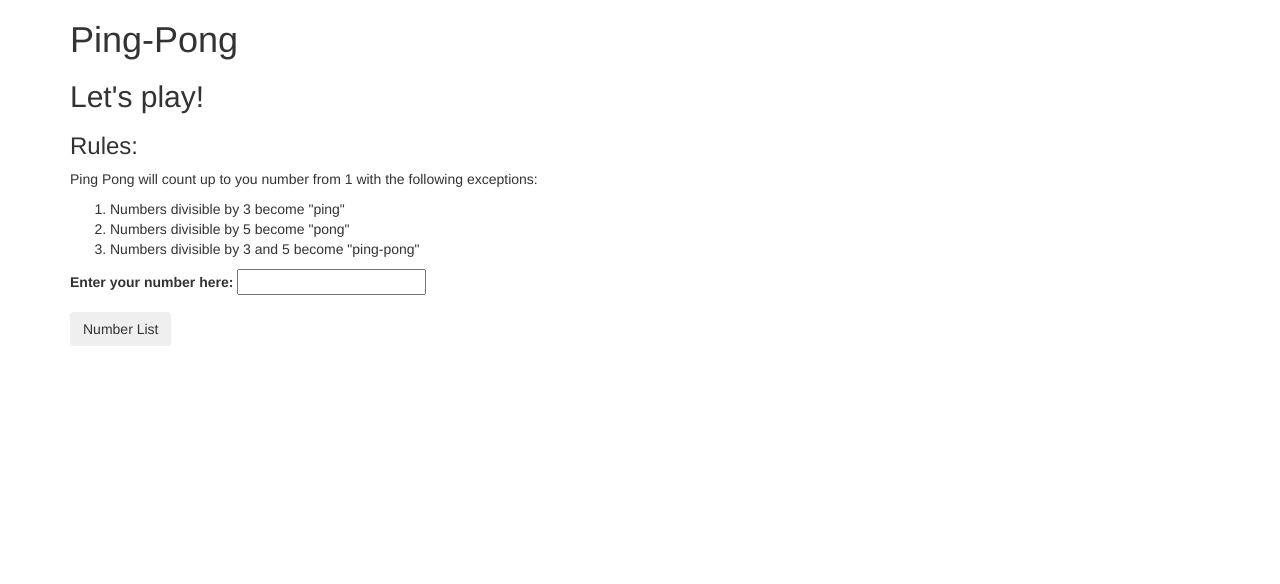
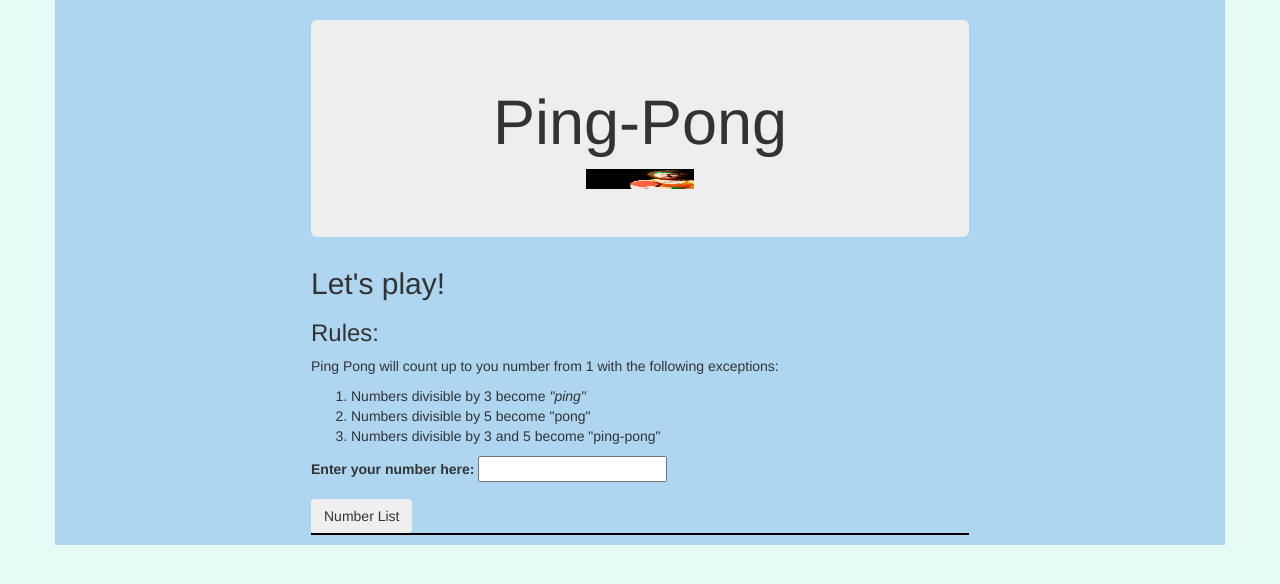
Before and after one commit to Epicodus-MT/ping-pong, a plain HTML site: page index.html in a window 1280 px wide. Drawn offline with Linux system fonts and the light colour scheme.

Commit message:
adjust padding around container

```diff
--- a/css/styles.css
+++ b/css/styles.css
@@ -0,0 +1,28 @@
+body {
+  background-color: #E5FCF6;
+
+}
+.container {
+  padding-left: 20%;
+  padding-right: 20%;
+  margin: auto;
+  background-color: #AED6F1
+}
+
+.jumbotron {
+  margin-top: 20px;
+  text-align: center;
+
+}
+
+img {
+  width: 20px;
+  height: 20px;
+}
+
+ul#unorderedList  {
+border: 1px solid black;
+}
+#linkList li a:unorderedList {
+   color: red;
+}
--- a/index.html
+++ b/index.html
@@ -10,12 +10,16 @@
   </head>
   <body>
     <div class="container">
-      <h1>Ping-Pong</h1>
+      <div class="jumbotron">
+        <h1>Ping-Pong</h1>
+        <img src="img/ping-pong2.jpg" alt="ping-pong" style="width:20%">
+      </div>
       <h2>Let's play!</h2>
       <h3>Rules:</h3>
       <p>Ping Pong will count up to you number from 1 with the following exceptions:
       <ol>
-        <li>Numbers divisible by 3 become "ping"</li>
+        <li>Numbers divisible by 3 become <em>
+        "ping"</em></li>
         <li>Numbers divisible by 5 become "pong"</li>
         <li>Numbers divisible by 3 and 5 become "ping-pong"</li>
       </ol></p>
@@ -28,8 +32,8 @@
         <button type="submit" class="btn">Number List</button>
       </form>
       <div id="result">
-        <!-- <h3>The results are: <span id="result"></span></h3> -->
-        <ul id="newNumberList"></ul>
+        <ul id="unorderedList">
+        </ul>
       </div>
     </div>
   </body>
--- a/js/scripts.js
+++ b/js/scripts.js
@@ -1,13 +1,15 @@
 $(document).ready(function() {
   $("form#form").submit(function(event) {
     event.preventDefault();
-    var number = parseInt($("#number").val());  //turns user input to num
+    var number = parseInt($("#number").val());  //turns user input to number
 
-    //debugger;
+    debugger;
     var result = numberList(number);
     $("#result").text(result);
   });
 });
+
+
 
 var numberList = function(number) {
   var array = [];
```
Also changed, not shown: img/ping-pong2.jpg (added), 1 other file.
